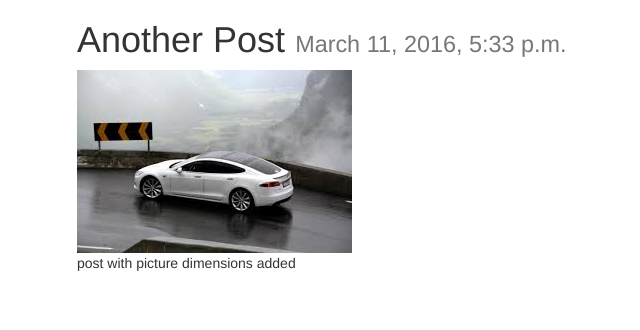
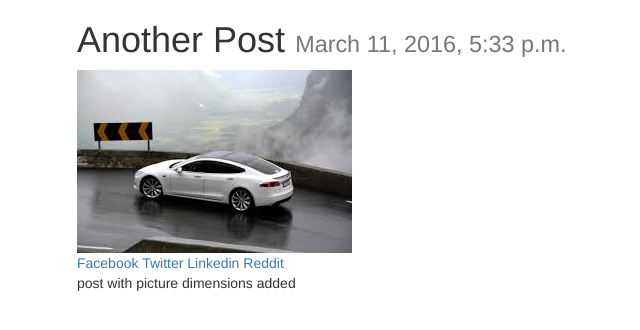
Before and after one commit to Schweigs/cfe_trydjango19, a Django app: page /posts/5/ in a window 1280 px wide. Shown: the top 330 px of the page, without its empty margins (293-933 px from the left). Run offline with Django 3.2, Linux system fonts and the light colour scheme; data comes from the database, SQL or seed files in the repository; some libraries are stand-ins or nearby versions.

Commit message:
Lecture 30: Social Share Links

```diff
--- a/posts/views.py
+++ b/posts/views.py
@@ -1,3 +1,4 @@
+from urllib import quote_plus
 from django.contrib import messages
 from django.http import HttpResponse, HttpResponseRedirect
 from django.shortcuts import render, get_object_or_404, redirect
@@ -29,9 +30,11 @@ def post_detail(request, id=None):
     # instance = Post.objects.get(id=1)
     # this method will return a 404 page instead:
     instance = get_object_or_404(Post, id=id)
+    share_string = quote_plus(instance.content)
     context = {
         'title': instance.title,
         'instance': instance,
+        'share_string': share_string,
     }
     return render(request, "post_detail.html", context)
 
--- a/templates/post_detail.html
+++ b/templates/post_detail.html
@@ -12,6 +12,13 @@
         {% if instance.image %}
         <img src="{{ instance.image.url }}" class="img-responsive"/>
         {% endif %}
+        <a href="https://www.facebook.com/sharer/sharer.php?u={{ request.build_absolute_uri }}">Facebook</a>
+        <a href="https://twitter.com/home?status={{ share_string }}%20{{ request.build_absolute_uri }}">Twitter</a>
+        <a href='https://plus.google.com/share?url={{ request.build_absolute_uri }}'></a>
+        <a href="https://www.linkedin.com/shareArticle?mini=true&url={{ request.build_absolute_uri }}&
+            title={{ instance.title }}&summary={{ share_string }}&
+            source={{ request.build_absolute_uri }}">Linkedin</a>
+        <a href="http://www.reddit.com/submit?url={{ request.build_absolute_uri }}&title={{ share_string }}">Reddit</a>
         {{ instance.content | linebreaks }}
     </div>
 {% endblock content %}
```
